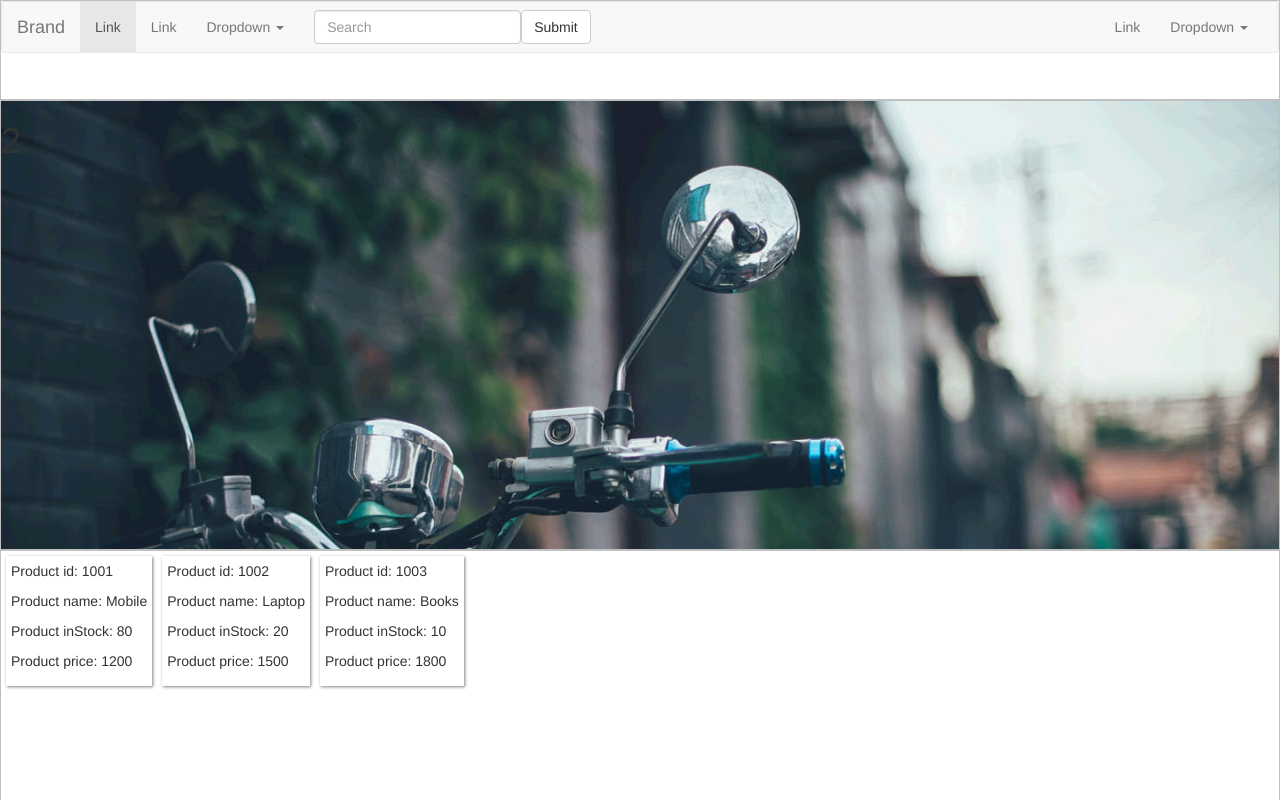
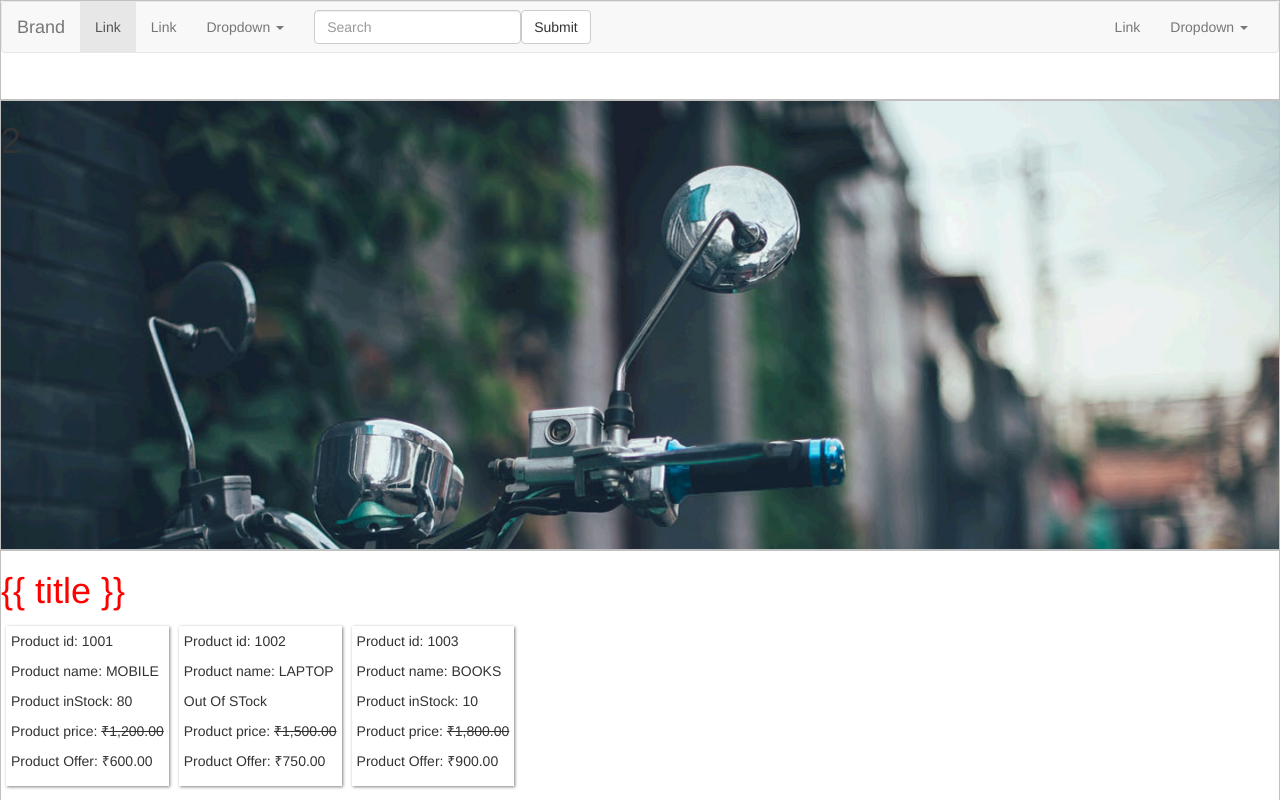
Before and after one commit to aniketbhavsar1895/ngNew, an Angular app in the folder my-app/: page / in a window 1280 px wide. Shown: the top 800 px of the page. Built offline with nearby package versions, Linux system fonts and the light colour scheme.

Commit message:
pipe directive

```diff
--- a/my-app/src/app/app.component.html
+++ b/my-app/src/app/app.component.html
@@ -81,14 +81,25 @@
 </div>
 <div class="cls" id="div2"><h1>2</h1></div>
 <div class="cls" id="div3">
+  <h1 ngNonBindable appStyle>{{ title }}</h1>
   <div *ngFor="let product of products" class="card">
     <p>Product id: {{ product.id }}</p>
-    <p>Product name: {{ product.name }}</p>
-    <p>Product inStock: {{ product.inStock }}</p>
-    <p>Product price: {{ product.price }}</p>
+    <p>Product name: {{ product.name | uppercase }}</p>
+    <p *ngIf="product.inStock > 0; else abc">
+      Product inStock: {{ product.inStock }}
+    </p>
+
+    <p>
+      Product price: <s> {{ product.price | currency: "INR" }}</s>
+    </p>
+    <p>Product Offer: {{ product.price | offer | currency: "INR" }}</p>
   </div>
 </div>
 <div class="cls" id="div4"><h1>4</h1></div>
 <div class="cls" id="div5"><h1>5</h1></div>
 <div class="cls" id="div6"><h1>6</h1></div>
 <div class="cls" id="div7"><h1>7</h1></div>
+
+<ng-template #abc>
+  <p>Out Of STock</p>
+</ng-template>
--- a/my-app/src/app/app.component.ts
+++ b/my-app/src/app/app.component.ts
@@ -9,9 +9,9 @@ import { Component } from '@angular/core';
 export class AppComponent {
   title = 'Hello Angular';
   products = [
-    { id: 1001, name: 'Mobile', price: 1200, inStock: 80 },
-    { id: 1002, name: 'Laptop', price: 1500, inStock: 20 },
-    { id: 1003, name: 'Books', price: 1800, inStock: 10 },
+    { id: 1001, name: 'mobile', price: 1200, inStock: 80 },
+    { id: 1002, name: 'Laptop', price: 1500, inStock: 0 },
+    { id: 1003, name: 'BOOKS', price: 1800, inStock: 10 },
   ];
 }
 // app.component.ts end
--- a/my-app/src/app/app.module.ts
+++ b/my-app/src/app/app.module.ts
@@ -2,10 +2,12 @@ import { NgModule } from '@angular/core';
 import { BrowserModule } from '@angular/platform-browser';
 
 import { AppComponent } from './app.component';
+import { OfferPipe } from './offer.pipe';
+import { StyleDirective } from './style.directive';
 
 // app.module.ts start
 @NgModule({
-  declarations: [AppComponent], // all compo
+  declarations: [AppComponent, OfferPipe, StyleDirective], // all compo
   imports: [BrowserModule], // all logic to run compo
   bootstrap: [AppComponent], // root component [ first UI ]
 })
--- /dev/null
+++ b/my-app/src/app/offer.pipe.ts
@@ -0,0 +1,12 @@
+import { Pipe, PipeTransform } from '@angular/core';
+
+@Pipe({
+  name: 'offer',
+})
+export class OfferPipe implements PipeTransform {
+  transform(value: any) {
+    return value / 2;
+  }
+}
+
+//  {{ price | offer}}
--- /dev/null
+++ b/my-app/src/app/style.directive.ts
@@ -0,0 +1,12 @@
+import { Directive, ElementRef } from '@angular/core';
+
+@Directive({
+  selector: '[appStyle]',
+})
+export class StyleDirective {
+  constructor(private eleRef: ElementRef) {
+    eleRef.nativeElement.style.color = 'red';
+  }
+}
+
+// document.getElementById('appStyle')?.style.color="red"
```
Also changed, not shown: 2 other files (tests, documents, lock files or other folders).
